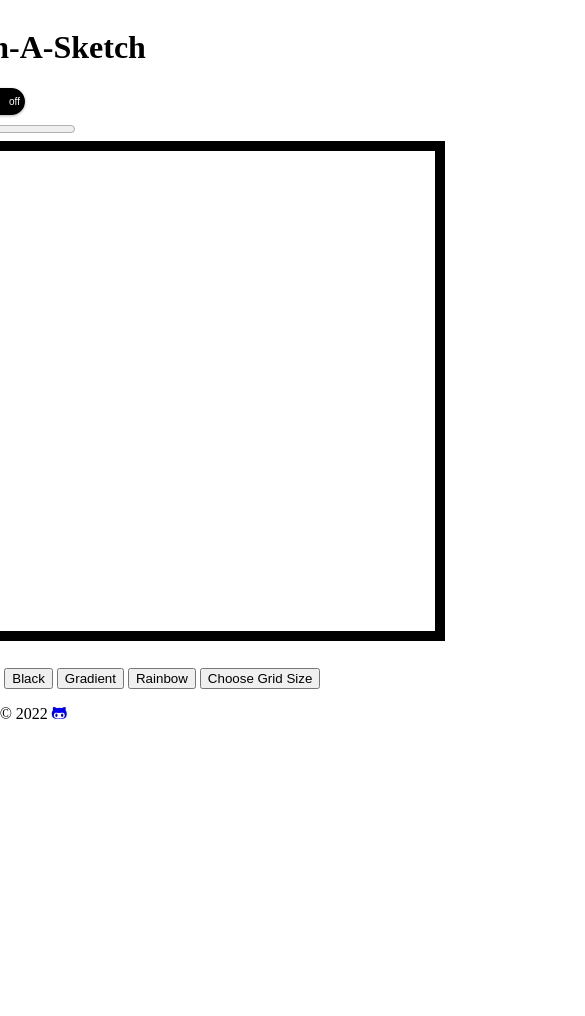
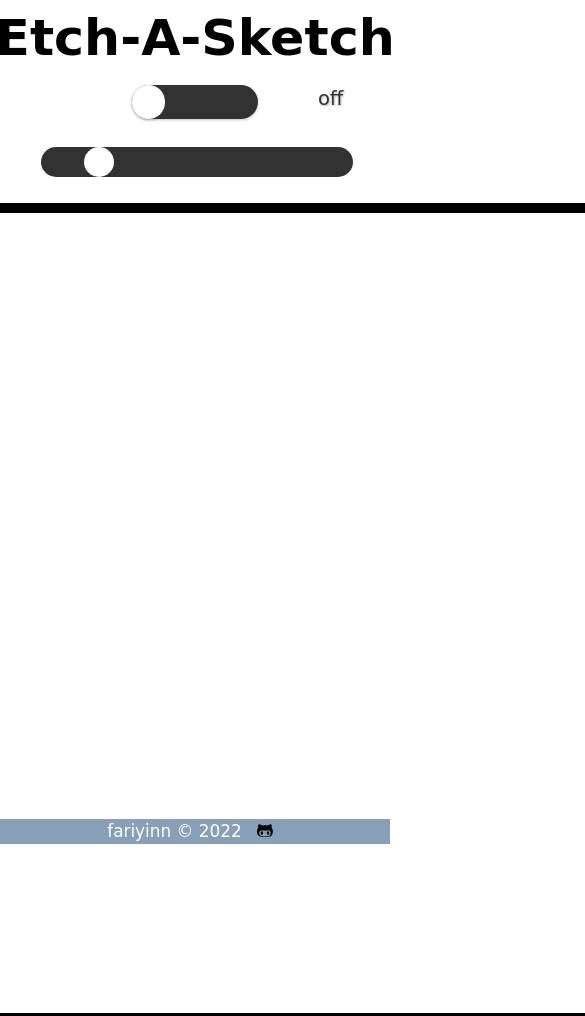
Before and after one commit to fariyinn/etch_a_sketch, a plain HTML site: page index.html in a window 390 px wide. Shown: the top 1016 px of the page, 585 px wide, since content can reach past the window. Before the commit the page ends 844 px from the top, so only its background shows below. Drawn offline with Linux system fonts and the light colour scheme; a web font is replaced by a local one.

Commit message:
Add styling with media query for desktop

```diff
--- a/styles.css
+++ b/styles.css
@@ -1,5 +1,108 @@
+@import url('https://fonts.googleapis.com/css2?family=Sevillana&display=swap');
+
 :root {
     margin: 0;
+    font-family: 'Sevillana', cursive;
+    --button-color: #879FB7;
+}
+
+.wrapper {
+    display: flex;
+    justify-content: center;
+    align-items: center;
+    flex-direction: column;
+}
+
+h1 {
+    font-family: inherit;
+    font-size: 6vh;
+    margin-top: 0;
+    margin-bottom: 1vh;
+}
+
+.header {
+    display: flex;
+    justify-content: center;
+    align-items: center;
+}
+
+.sketchContainer {
+    display: flex;
+    justify-content: center;
+    align-items: center;
+    flex-direction: column;
+}
+
+.leftContainer {
+    display: flex;
+    flex-direction: column;
+}
+
+.buttons {
+    display: flex;
+    flex-direction: column;
+    justify-content: center;
+    align-items: center;
+}
+
+button {
+    background-color: var(--button-color);
+}
+
+button, .gridSizeContainer, .toggleContainer, .gridSliderContainer, .pickerContainer {
+    color: white;
+    opacity: 0.8;
+    font-family: inherit;
+    font-size: 3vh;
+    width: 80vw;
+    text-align: center;
+    border-style: none;
+    border-radius: 40px;
+    margin: 10px;
+    transition: transform 1s;
+}
+
+button:hover, .toggleContainer:hover, .gridSliderContainer:hover, .pickerContainer:hover {
+    opacity: 1;
+    transform: scale(1.1);
+    color: black;
+}
+
+.gridSizeContainer, .pickerContainer, .toggleContainer {
+    background-color: transparent;
+}
+
+input[type = 'color'] {
+    -webkit-appearance: none;
+    width: 80px;
+    height: 80px;
+    border: none;
+    border-radius: 10px;
+}
+
+.toggleContainer {
+    align-items: center;
+}
+
+input[type = 'range'] {
+    -webkit-appearance: none;
+    background-color: white;
+    width: 100%;
+}
+
+input[type = 'range']::-webkit-slider-thumb {
+    -webkit-appearance: none;
+    width: 30px;
+    height: 30px;
+    border-radius: 25px;
+    background: white;
+}
+
+input[type = 'range']::-webkit-slider-runnable-track {
+    height: 30px;
+    width: 1000px;
+    border-radius: 25px;
+    background: black;
 }
 
 body {
@@ -9,9 +112,10 @@ body {
 
 #grid {
     display: grid;
-    width: 480px;
-    height: 480px;
+    width: 800px;
+    height: 800px;
     border: 10px solid black;
+    margin: 10px;
 }
 
 .square:hover {
@@ -19,9 +123,8 @@ body {
 }
 
 .toggle {
-    --width: 80px;
-    --height: calc(var(--width) / 3);
-
+    --width: 15vh;
+    --height: 4vh;
     position: relative;
     display: inline-block;
     width: var(--width);
@@ -73,8 +176,10 @@ body {
     left: 0;
     width: 100%;
     height: 100%;
-    font-size: 10px;
-    font-family: sans-serif;
+    font-size: 5vw;
+    font-family: inherit;
+    margin-top: -6px;
+    margin-left: 90px;
     transition: all 0.4s ease-in-out;
     overflow: hidden;
 }
@@ -83,7 +188,7 @@ body {
     content: attr(data-off);
     position: absolute;
     right: 5px;
-    color: #fff;
+    color: black;
     opacity: 1;
     text-shadow: 1px 1px 2px rgba(0, 0, 0, 0.4);
     transition: all 0.4s ease-in-out;
@@ -108,3 +213,78 @@ body {
     opacity: 1;
     transform: translateX(calc(var(--width) - var(--height)));
 }
+
+footer {
+    display: flex;
+    align-items: center;
+    justify-content: center;
+    position: fixed;
+    left: 0;
+    bottom: 0;
+    width: 100%;
+    background-color: var(--button-color);
+    height: 3vh;
+}
+
+.footerName {
+    color: white;
+    font-size: 2vh;
+}
+
+#github {
+    color: black;
+    font-size: 2vh;
+    padding: 10px;
+    transition: transform 1s;
+}
+
+#github:hover {
+    color: white;
+    transform: rotate(180deg) scale(1.5);
+}
+
+@media (min-width: 1000px) {
+    h1 {
+        font-size: 8vh;
+    }
+
+    #grid {
+        width: 600px;
+        height: 600px;
+    }
+
+    .toggle {
+        --width: 20vh;
+        --height: 6vh;
+    }
+
+    .toggle .labels {
+        font-size: 3vh;
+        margin-top: 0;
+        margin-left: 50px;
+    }
+
+    input[type = 'range'] {
+        width: 100%;
+    }
+
+    .sketchContainer {
+        display: flex;
+        flex-direction: row;
+        justify-content: none;
+        align-items: none;
+    }
+
+    button, .gridSizeContainer, .toggleContainer, .gridSliderContainer, .pickerContainer {
+        width: 20vw;
+        font-size: 5vh;
+    }
+
+    footer {
+        height: 6vh;
+    }
+
+    .footerName, #github {
+        font-size: 4vh;
+    }
+}
```
